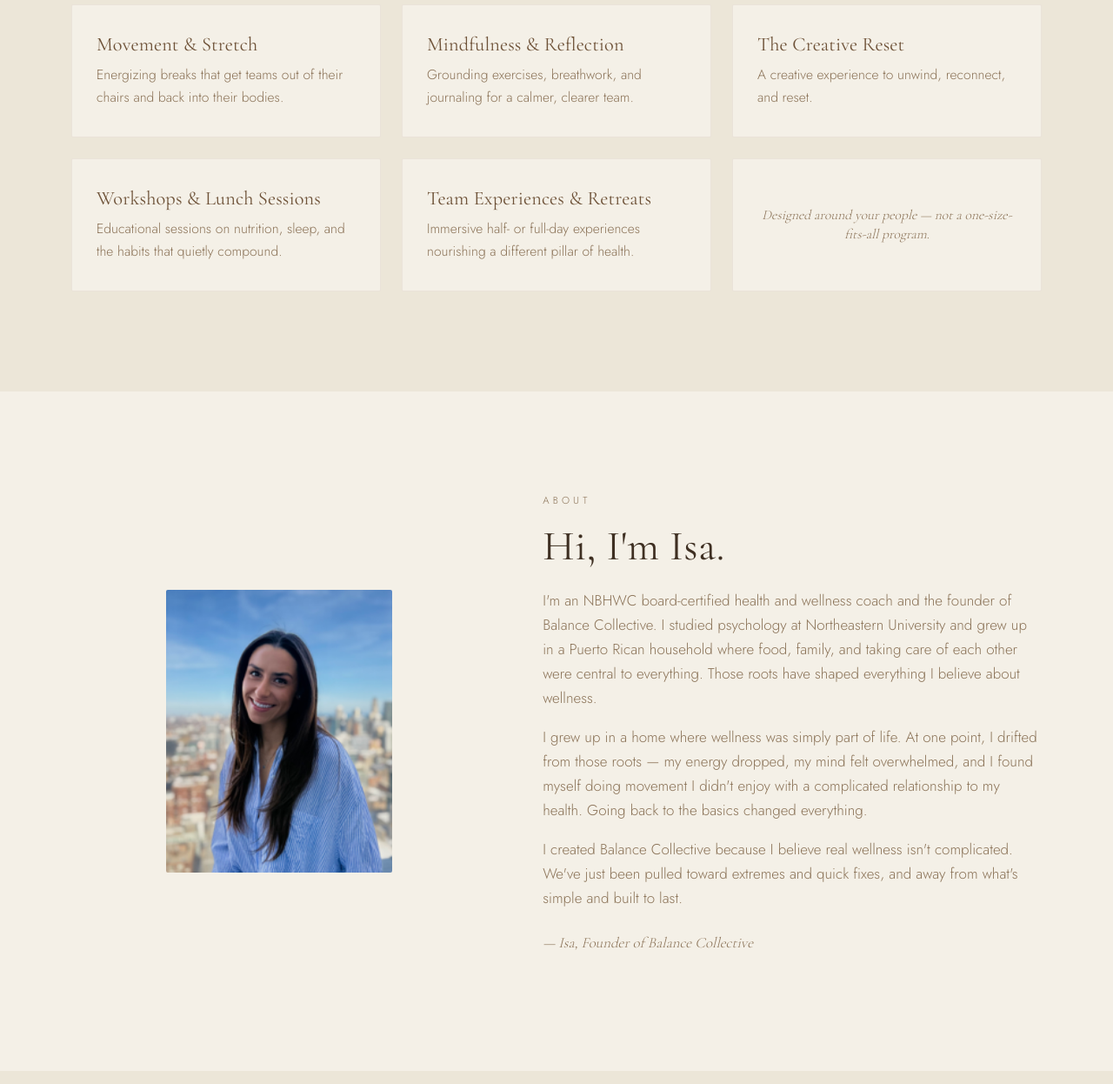
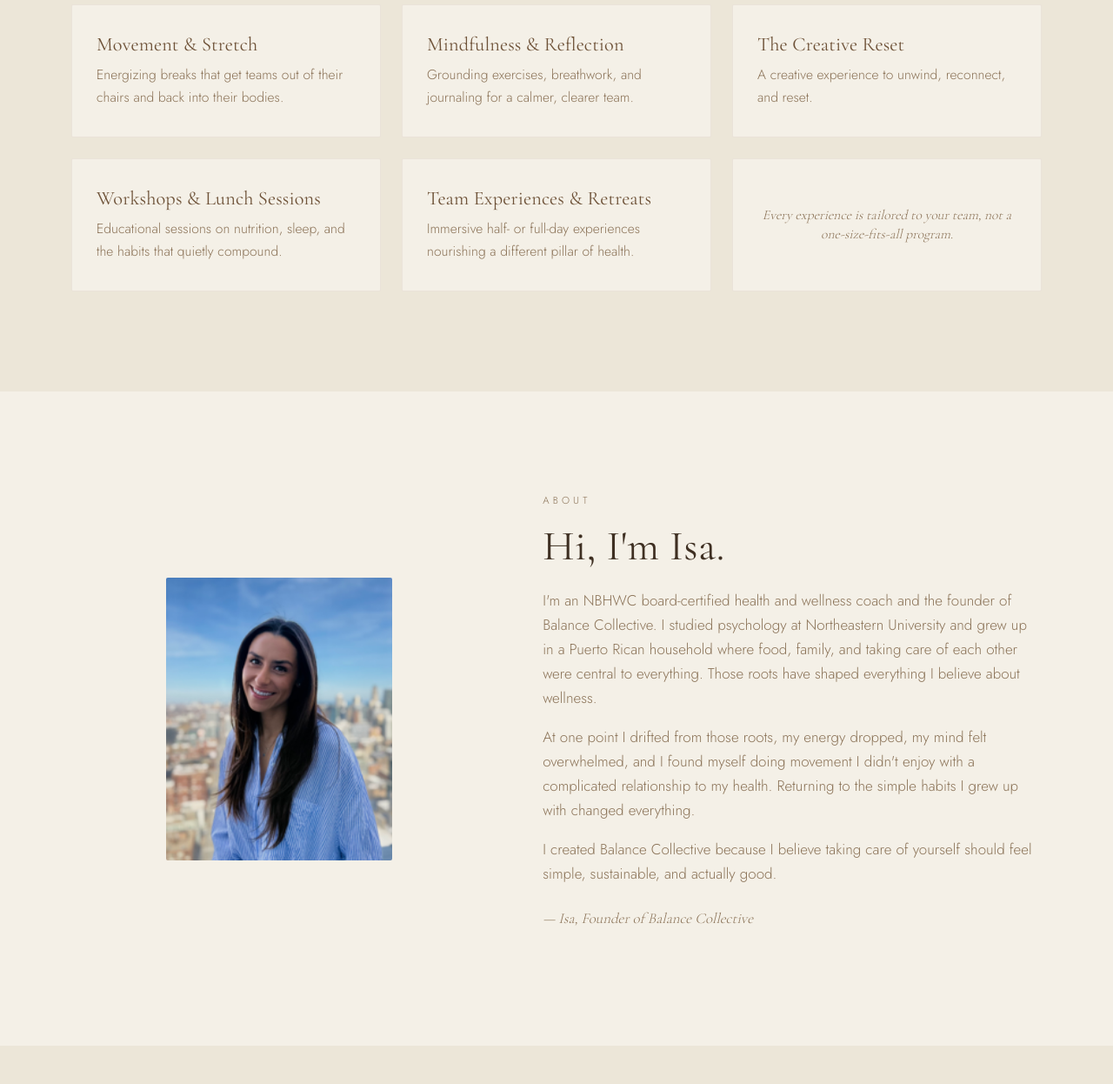
Before and after one commit to alexchappuis/Balance_collective, a Django app: page / in a window 1280 px wide. Shown: the part 1840-3086 px from the top of the page at 87% size. Run offline with Django 5.2, Linux system fonts and the light colour scheme.

Commit message:
wording changes

```diff
--- a/main/templates/main/home.html
+++ b/main/templates/main/home.html
@@ -24,7 +24,7 @@
 <section id="mission" class="section section-cream">
   <div class="container narrow center">
     <p class="eyebrow">Our Mission</p>
-    <h2 class="section-title">Wellness, simplified.</h2>
+    <h2 class="section-title">What We Believe.</h2>
     <p class="lede">
       Real wellness isn't complicated. We've just been pulled toward extremes
       and quick fixes, and away from what's simple and built to last. Balance
@@ -79,7 +79,7 @@
         <p>Immersive half- or full-day experiences nourishing a different pillar of health.</p>
       </article>
       <article class="offer-card offer-card-quiet">
-        <p class="offer-quiet-text">Designed around your people — not a one-size-fits-all program.</p>
+        <p class="offer-quiet-text">Every experience is tailored to your team, not a one-size-fits-all program.</p>
       </article>
     </div>
   </div>
@@ -97,23 +97,13 @@
       <p class="eyebrow">About</p>
       <h2 class="section-title">Hi, I'm Isa.</h2>
       <p>
-        I'm an NBHWC board-certified health and wellness coach and the founder
-        of Balance Collective. I studied psychology at Northeastern University
-        and grew up in a Puerto Rican household where food, family, and taking
-        care of each other were central to everything. Those roots have shaped
-        everything I believe about wellness.
+        I'm an NBHWC board-certified health and wellness coach and the founder of Balance Collective. I studied psychology at Northeastern University and grew up in a Puerto Rican household where food, family, and taking care of each other were central to everything. Those roots have shaped everything I believe about wellness.
       </p>
       <p>
-        I grew up in a home where wellness was simply part of life. At one
-        point, I drifted from those roots — my energy dropped, my mind felt
-        overwhelmed, and I found myself doing movement I didn't enjoy with a
-        complicated relationship to my health. Going back to the basics
-        changed everything.
+        At one point I drifted from those roots, my energy dropped, my mind felt overwhelmed, and I found myself doing movement I didn't enjoy with a complicated relationship to my health. Returning to the simple habits I grew up with changed everything.
       </p>
       <p>
-        I created Balance Collective because I believe real wellness isn't
-        complicated. We've just been pulled toward extremes and quick fixes,
-        and away from what's simple and built to last.
+       I created Balance Collective because I believe taking care of yourself should feel simple, sustainable, and actually good.
       </p>
       <p class="about-sign">— Isa, Founder of Balance Collective</p>
     </div>
```
